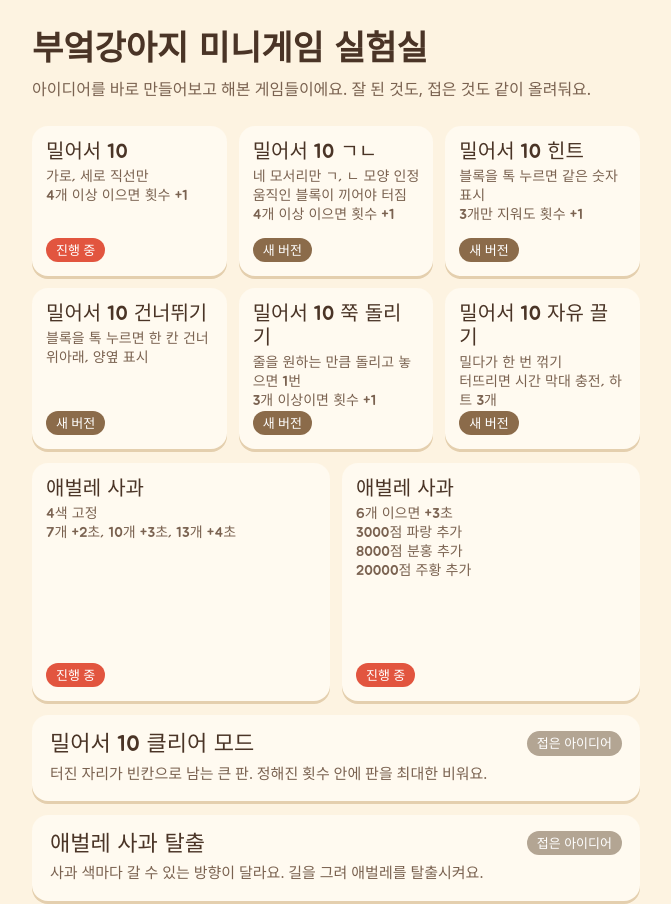
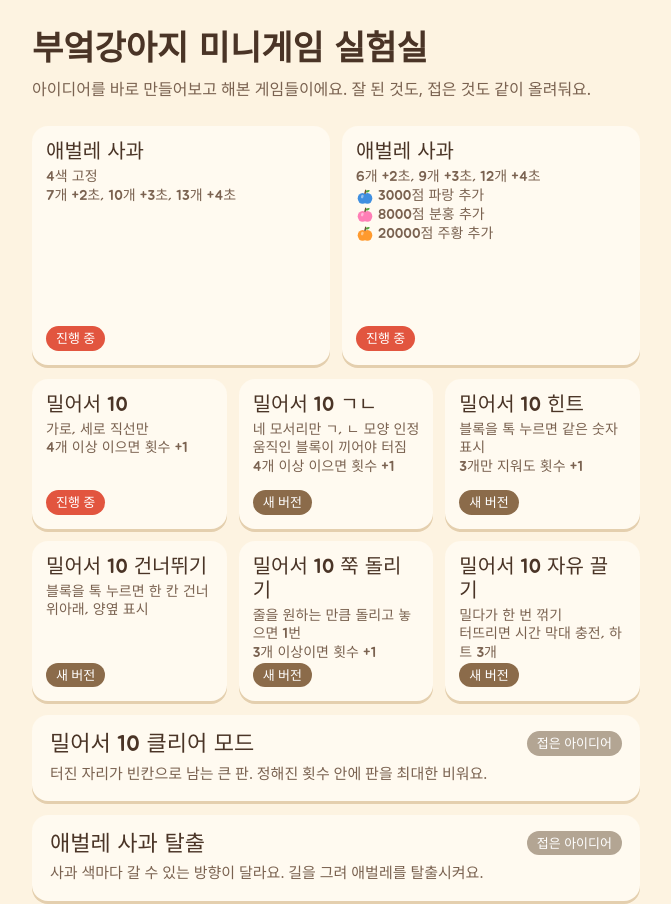
Before and after one commit to joosubong/mini-games, a plain HTML site: page index.html in a window 1280 px wide. Shown: the top 904 px of the page, without its empty margins (304-975 px from the left). Drawn offline with Linux system fonts and the light colour scheme.

Commit message:
Add files via upload

```diff
--- a/index.html
+++ b/index.html
@@ -25,6 +25,8 @@ a.sq{aspect-ratio:5/4;min-height:max-content;display:flex;flex-direction:column;
 .name{font-family:"Jua",sans-serif;font-size:22px;line-height:1.2}
 .sq .name{font-size:20px}
 .sub{display:block;font-family:"Jua",sans-serif;font-size:14px;line-height:1.35;color:var(--sub);margin-top:4px}
+.ln{display:flex;align-items:center;gap:4px;white-space:nowrap}
+.ap{width:18px;height:18px;flex:none}
 .tag{font-size:13px;padding:2px 10px;border-radius:999px;white-space:nowrap;background:#e2553f;color:#fff;align-self:flex-start}
 .tag.try{background:#8b6b4a}
 .tag.old{background:#b3a593}
@@ -36,8 +38,20 @@ footer{margin-top:28px;font-size:13px;color:var(--sub)}
 </head>
 <body>
 <main>
+<svg width="0" height="0" style="position:absolute" aria-hidden="true"><defs><symbol id="apple" viewBox="0 0 20 20"><ellipse cx="7.3" cy="11.5" rx="5.4" ry="6" fill="currentColor"/><ellipse cx="12.7" cy="11.5" rx="5.4" ry="6" fill="currentColor"/><ellipse cx="7" cy="9.5" rx="1.4" ry="2.1" fill="#fff" opacity=".45" transform="rotate(20 7 9.5)"/><path d="M10 6 L10.8 2.6" stroke="#6b4a2e" stroke-width="1.6" stroke-linecap="round"/><ellipse cx="13" cy="3.6" rx="2.4" ry="1.1" fill="#4fa33a" transform="rotate(-25 13 3.6)"/></symbol></defs></svg>
+
   <h1>부엌강아지 미니게임 실험실</h1>
   <p class="lead">아이디어를 바로 만들어보고 해본 게임들이에요. 잘 된 것도, 접은 것도 같이 올려둬요.</p>
+  <div class="grid">
+    <a class="card sq" href="worm-apple-chain-2s.html">
+      <span class="name">애벌레 사과<span class="sub">4색 고정<br>7개 +2초, 10개 +3초, 13개 +4초</span></span>
+      <span class="tag">진행 중</span>
+    </a>
+    <a class="card sq" href="worm-apple-chain.html">
+      <span class="name">애벌레 사과<span class="sub">6개 +2초, 9개 +3초, 12개 +4초<br><span class="ln"><svg class="ap" viewBox="0 0 20 20" aria-hidden="true"><use href="#apple" style="color:#3f8fe0"/></svg>3000점 파랑 추가</span><span class="ln"><svg class="ap" viewBox="0 0 20 20" aria-hidden="true"><use href="#apple" style="color:#ff7eb6"/></svg>8000점 분홍 추가</span><span class="ln"><svg class="ap" viewBox="0 0 20 20" aria-hidden="true"><use href="#apple" style="color:#ff9a2e"/></svg>20000점 주황 추가</span></span></span>
+      <span class="tag">진행 중</span>
+    </a>
+  </div>
   <div class="grid three">
     <a class="card sq" href="push-to-10.html">
       <span class="name">밀어서 10<span class="sub">가로, 세로 직선만<br>4개 이상 이으면 횟수 +1</span></span>
@@ -64,16 +78,6 @@ footer{margin-top:28px;font-size:13px;color:var(--sub)}
       <span class="tag try">새 버전</span>
     </a>
   </div>
-  <div class="grid">
-    <a class="card sq" href="worm-apple-chain-2s.html">
-      <span class="name">애벌레 사과<span class="sub">4색 고정<br>7개 +2초, 10개 +3초, 13개 +4초</span></span>
-      <span class="tag">진행 중</span>
-    </a>
-    <a class="card sq" href="worm-apple-chain.html">
-      <span class="name">애벌레 사과<span class="sub">6개 이으면 +3초<br>3000점 파랑 추가<br>8000점 분홍 추가<br>20000점 주황 추가</span></span>
-      <span class="tag">진행 중</span>
-    </a>
-  </div>
   <div class="list">
     <a class="card" href="push-to-10-clear.html">
       <div class="top"><span class="name">밀어서 10 클리어 모드</span><span class="tag old">접은 아이디어</span></div>
```
Also changed, not shown: worm-apple-chain.html (+4 -1 lines).
